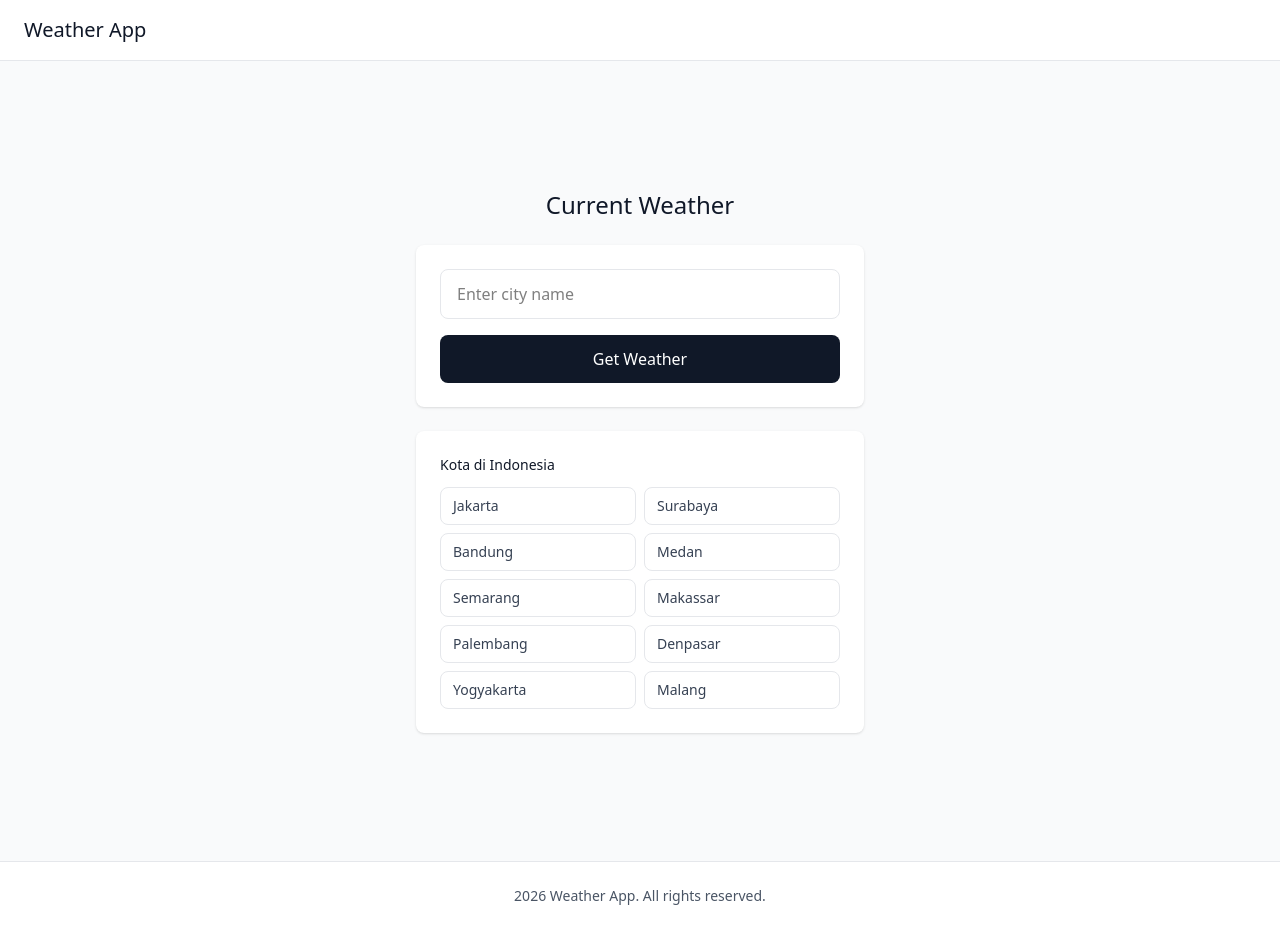
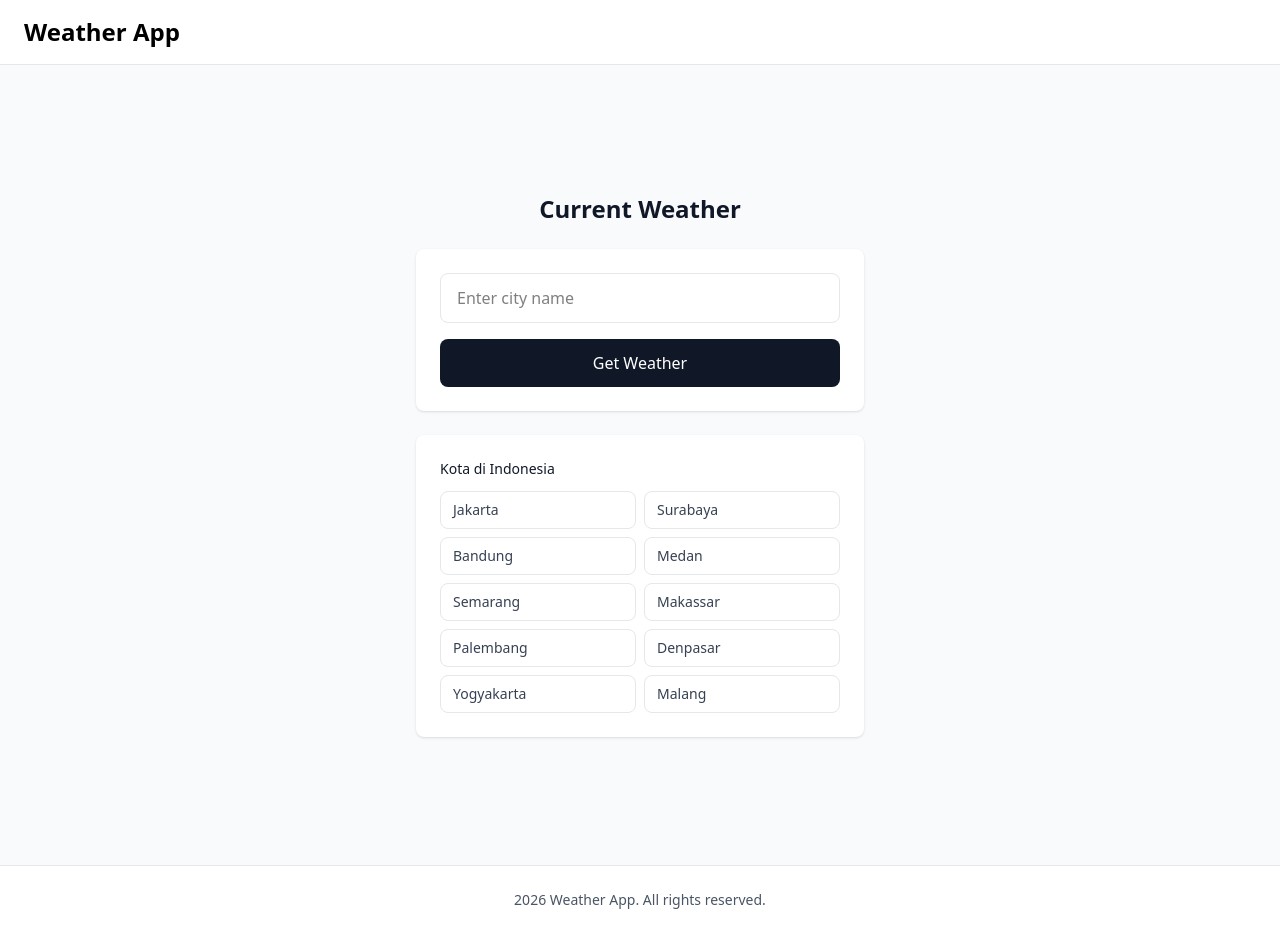
Before and after one commit to Reno11052009/weather-app, a Next.js app: page / in a window 1280 px wide. Built offline with nearby package versions, Linux system fonts and the light colour scheme.

Commit message:
update: header

```diff
--- a/src/app/components/header.tsx
+++ b/src/app/components/header.tsx
@@ -5,7 +5,7 @@ function Header() {
   return (
     <header className='bg-white border-b border-gray-200'>
         <nav className='max-w-7xl mx-auto px-6 py-4'>
-            <Link href="/" className='text-gray-900 hover:text-gray-600 font-light text-xl transition-colors'>
+            <Link href="/" className='text-black hover:text-gray-600 text-2xl transition-colors font-semibold'>
                 Weather App
             </Link>
         </nav>
--- a/src/app/page.tsx
+++ b/src/app/page.tsx
@@ -68,7 +68,7 @@ export default function Home() {
         <div className="w-full max-w-md space-y-6">
 
           <div className="text-center">
-            <h2 className="text-2xl font-light text-gray-900">Current Weather</h2>
+            <h2 className="text-2xl font-semibold text-gray-900">Current Weather</h2>
           </div>
 
           <div className="bg-white rounded-lg shadow-sm p-6 space-y-4">
```
